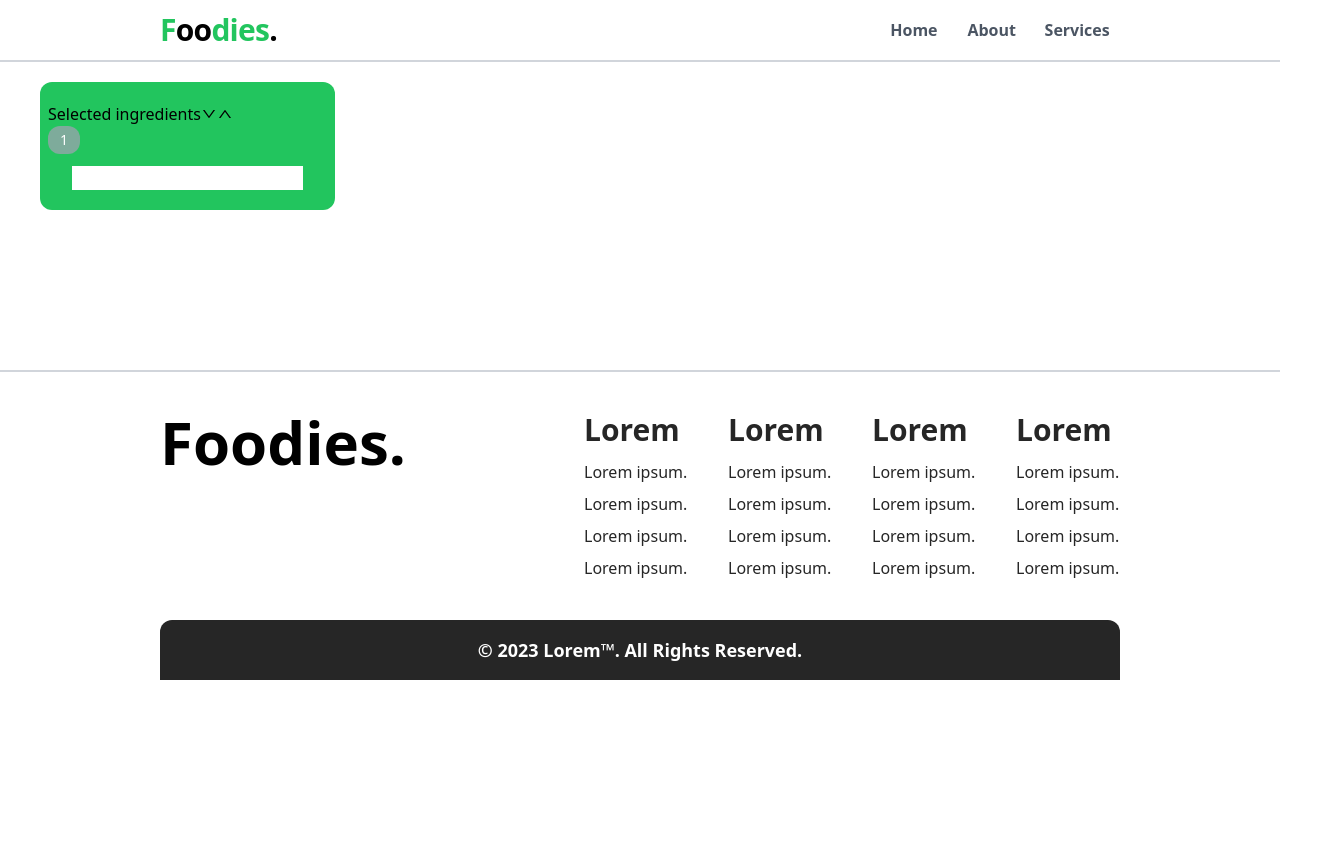
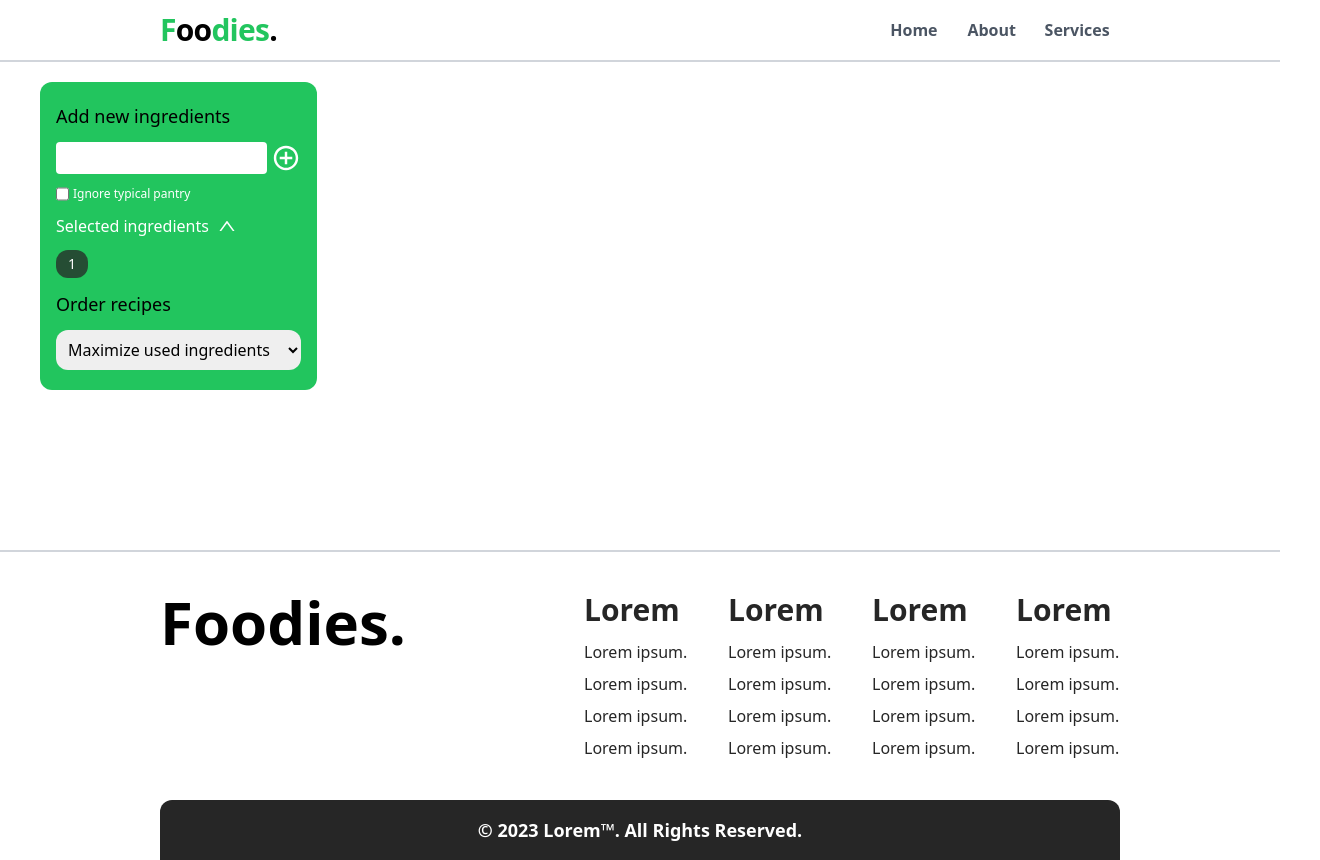
Before and after one commit to yumitdemir/Foodie-front-end, a React (Vite) app: page /search/1/1/1 in a window 1280 px wide. Shown: the whole page, 1320 px wide, since content can reach past the window. Before the commit the page ends 800 px from the top, so only its background shows below. Built offline with nearby package versions, Linux system fonts and the light colour scheme; no server answers.

Commit message:
Add all the necessery input fields to the SearchBar.jsx.

```diff
--- a/src/components/inputfields/OrderRecipes.jsx
+++ b/src/components/inputfields/OrderRecipes.jsx
@@ -1,8 +1,9 @@
 import React from 'react';
 
-function OrderRecipes({OrderBy,onChange,className}) {
+function OrderRecipes({OrderBy,onChange,className,value}) {
+
     return (
-        <select className={className} name="orderby" value={OrderBy} onChange={onChange}>
+        <select className={className} name="orderby" value={value} onChange={onChange}>
             <option value={1}>Maximize used ingredients</option>
             <option value={2}>Minimize missing ingredients</option>
         </select>
--- a/src/components/inputfields/PantryInput.jsx
+++ b/src/components/inputfields/PantryInput.jsx
@@ -5,7 +5,6 @@ function PantryInput({defaultChecked,value,onChange,className,containerClassName
         <div className={`flex flex-row gap-1  ${containerClassName}`}>
             <input name="pantry" type="checkbox" className={className}
                    defaultChecked={defaultChecked}
-                   value={value}
                    onChange={onChange}
             />
             <label htmlFor="pantry" className={" text-xs"}>Ignore typical pantry</label>
--- a/src/pages/SearchList/SearchList.jsx
+++ b/src/pages/SearchList/SearchList.jsx
@@ -26,9 +26,11 @@ function SearchList(props) {
     )
 
     return (
-        <div className={"grid grid-cols-1 md:grid-cols-[1.5fr,5fr] h-50 mt-5  md:mx-10 w-full break-words" }>
-            <SearchBar inputArray={inputArray}/>
-            <RecipeList/>
+        <div className={"mx-10"}>
+            <div className={"grid grid-cols-1 lg:grid-cols-[1.5fr,5fr] h-50 mt-5 w-full break-words"}>
+                <SearchBar inputArray={inputArray} order={order} input={input} pantry={pantry}/>
+                <RecipeList/>
+            </div>
         </div>
     );
 }
--- a/src/pages/SearchList/components/SearchBar.jsx
+++ b/src/pages/SearchList/components/SearchBar.jsx
@@ -1,12 +1,24 @@
 import React from 'react';
 import SelectedIngredients from "./SelectedIngredients.jsx";
+import OrderRecipes from "../../../components/inputfields/OrderRecipes.jsx";
+import PantryInput from "../../../components/inputfields/PantryInput.jsx";
+import {IoMdAddCircleOutline} from "react-icons/io";
 
-function SearchBar({inputArray}) {
+function SearchBar({inputArray,order,input,pantry}) {
 
     return (
-        <div className="flex flex-col w-full items-center bg-green-500 rounded-xl py-5 px-2 overflow-hidden gap-3 ">
+        <div className="flex flex-col w-full bg-green-500 rounded-xl py-5 px-4 overflow-hidden gap-3 sticky">
+            <p className={"text-lg"}>Add new ingredients</p>
+            <div className={"flex gap-1 items-center"}>
+                <input type="text" className={"rounded w-full px-3 py-1"}/>
+                <p className={"text-3xl text-white cursor-pointer hover:text-opacity-80"}><IoMdAddCircleOutline/></p>
+            </div>
+
+            <PantryInput defaultChecked={`${pantry === "true"? "checked":""}`} className={"checked:accent-green-600"} containerClassName={"text-white"}/>
             <SelectedIngredients inputArray={inputArray}/>
-            <input type="text" />
+
+            <p className={"text-lg"}>Order recipes</p>
+            <OrderRecipes  value={order} className={"p-2 rounded-xl"}/>
         </div>
     );
 }
--- a/src/pages/SearchList/components/SelectedIngredients.jsx
+++ b/src/pages/SearchList/components/SelectedIngredients.jsx
@@ -1,17 +1,21 @@
 import React from 'react';
 import {AiOutlineClose, AiOutlineDown, AiOutlineUp} from "react-icons/ai";
+import Accordion from "../../../components/accordion/Accordion.jsx";
 
 function SelectedIngredients({inputArray}) {
     return (
         <div className="w-full">
-            <p className="text-start "><span
-                className={"flex justify-start items-center"}>Selected ingredients <AiOutlineDown/> <AiOutlineUp/></span>
-            </p>
-            <div className="w-full flex flex-row flex-wrap gap-1 ">
-                {inputArray.map((ingredient,index) =>
-                    <p  key={ingredient+index} className="bg-gray-400 px-3 py-1 bg-opacity-75 text-sm rounded-xl text-white text-center whitespace-normal overflow-wrap-normal break-words max-w-full">{ingredient}</p>
-                )}
-            </div>
+            <Accordion className={"flex justify-start items-center"} title={`Selected ingredients`} initialState={true}>
+                <div className="w-full flex flex-row flex-wrap gap-1 ">
+                    {inputArray.map((ingredient,index) =>
+                        <p  key={ingredient+index} className="bg-title-black px-3 py-1 bg-opacity-75 text-sm rounded-xl text-white text-center whitespace-normal overflow-wrap-normal break-words max-w-full">{ingredient}</p>
+                    )}
+                </div>
+
+            </Accordion>
+
+
+
         </div>
     );
 }
```
